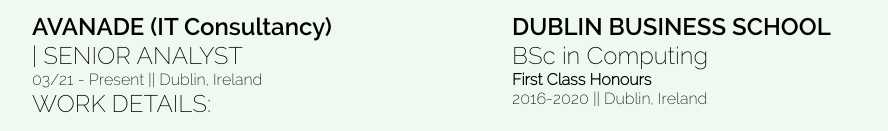
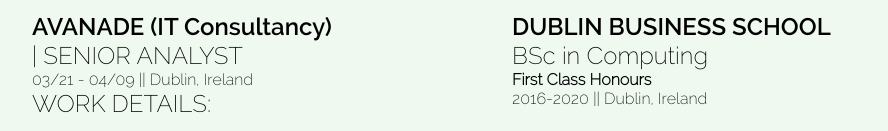
Before and after one commit to swizkhalifaa/curriculum-vitae, a React (Create React App) app: page / in a window 1280 px wide. Shown: the part 475-606 px from the top of the page, without its empty margins (160-1048 px from the left). Built offline with nearby package versions, Linux system fonts and the light colour scheme.

Commit message:
Updated avanade work date

```diff
--- a/src/App.js
+++ b/src/App.js
@@ -77,7 +77,7 @@
                 </div>{" "}
               </div>
               <header className="Bottom-header-light-small">
-                03/21 - Present || Dublin, Ireland
+                03/21 - 04/09 || Dublin, Ireland
               </header>
               <header className="Bottom-header-light">WORK DETAILS:</header>
             <div className="Div-compartment">
```
